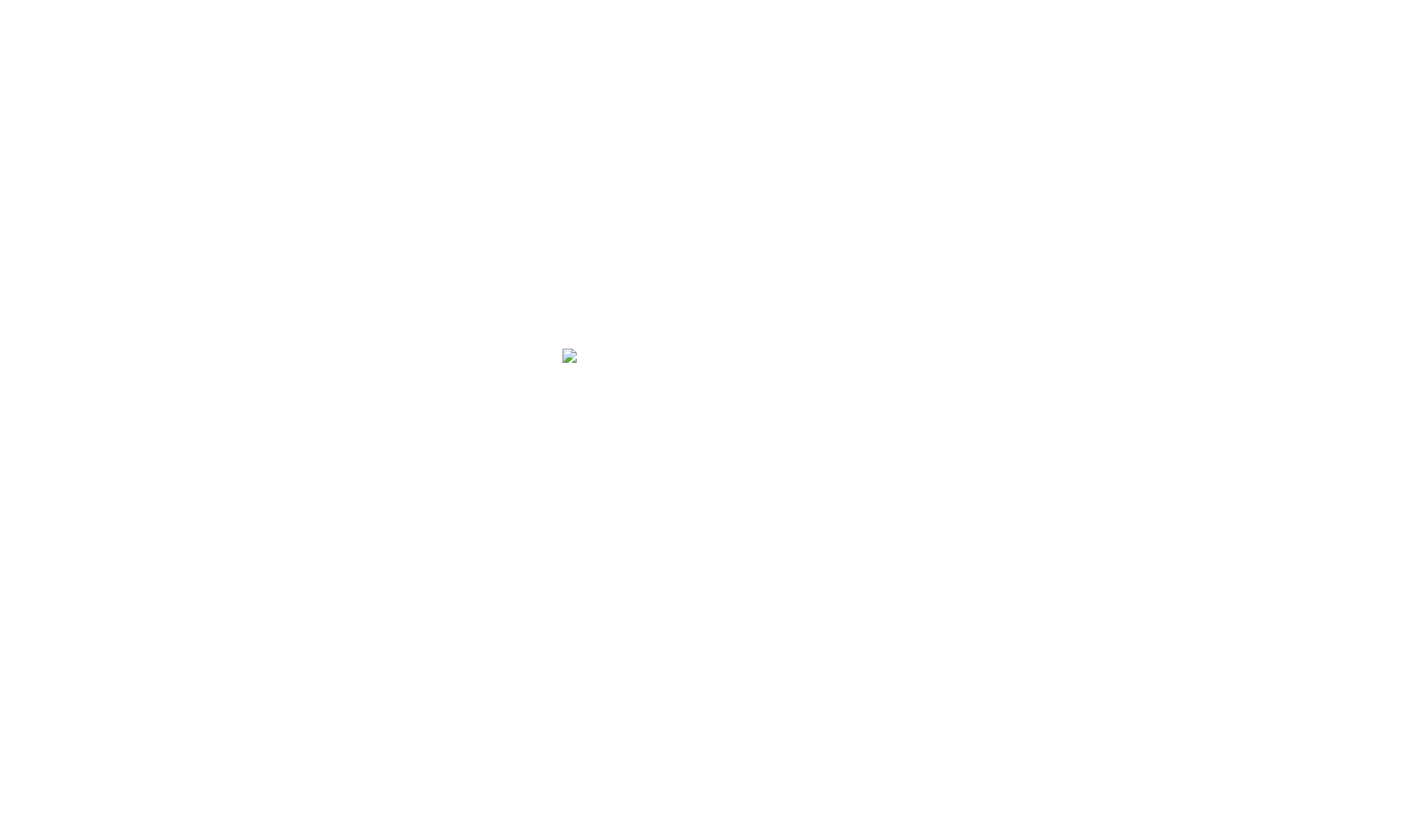
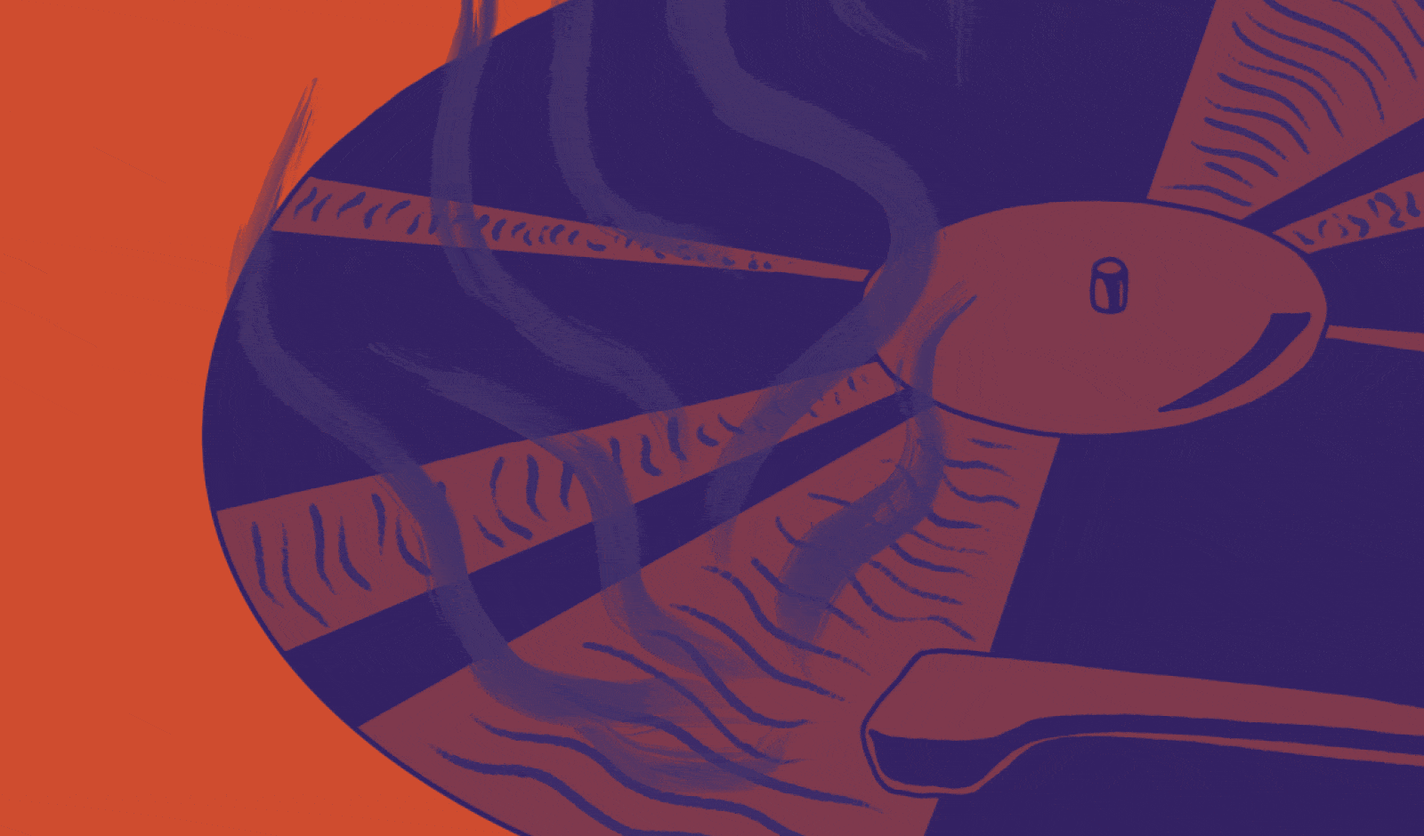
Before and after one commit to aya-shalhoub/Unit-2-Website, a plain HTML site: page page2.html in a window 1280 px wide. Shown: the whole page at 89% size, 1600 px wide, since content can reach past the window. Before the commit the page ends 800 px from the top, so only its background shows below. Drawn offline with Linux system fonts and the light colour scheme.

Commit message:
Update page2.html

```diff
--- a/page2.html
+++ b/page2.html
@@ -6,7 +6,7 @@
     </head>
     <body>
         <a href="page3.html">
-            <img class="Groove" src="images/Page2.gif">
+            <img class="Groove" src="Page2.gif">
         </a>
     </body>
 </html>
```
